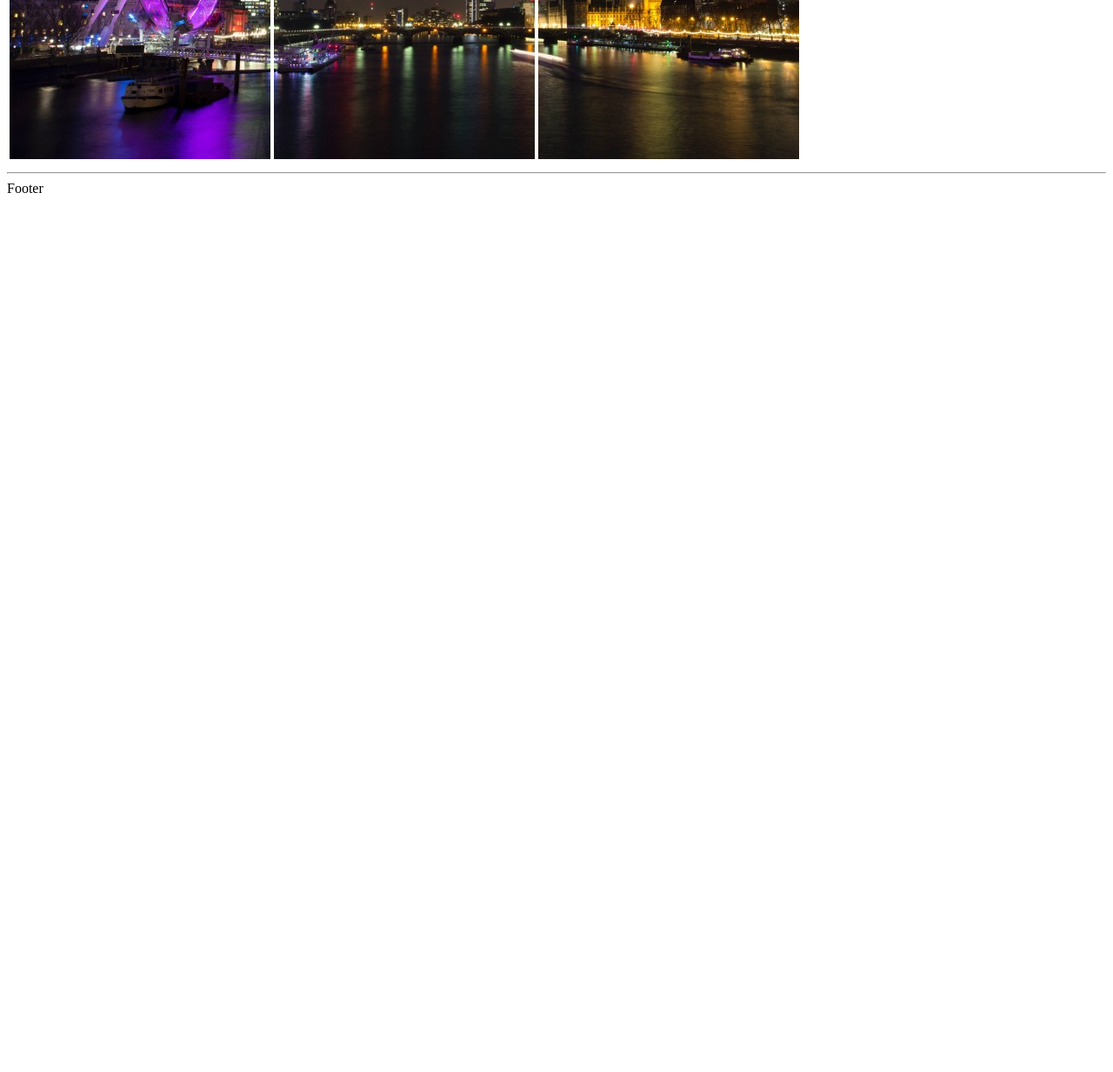
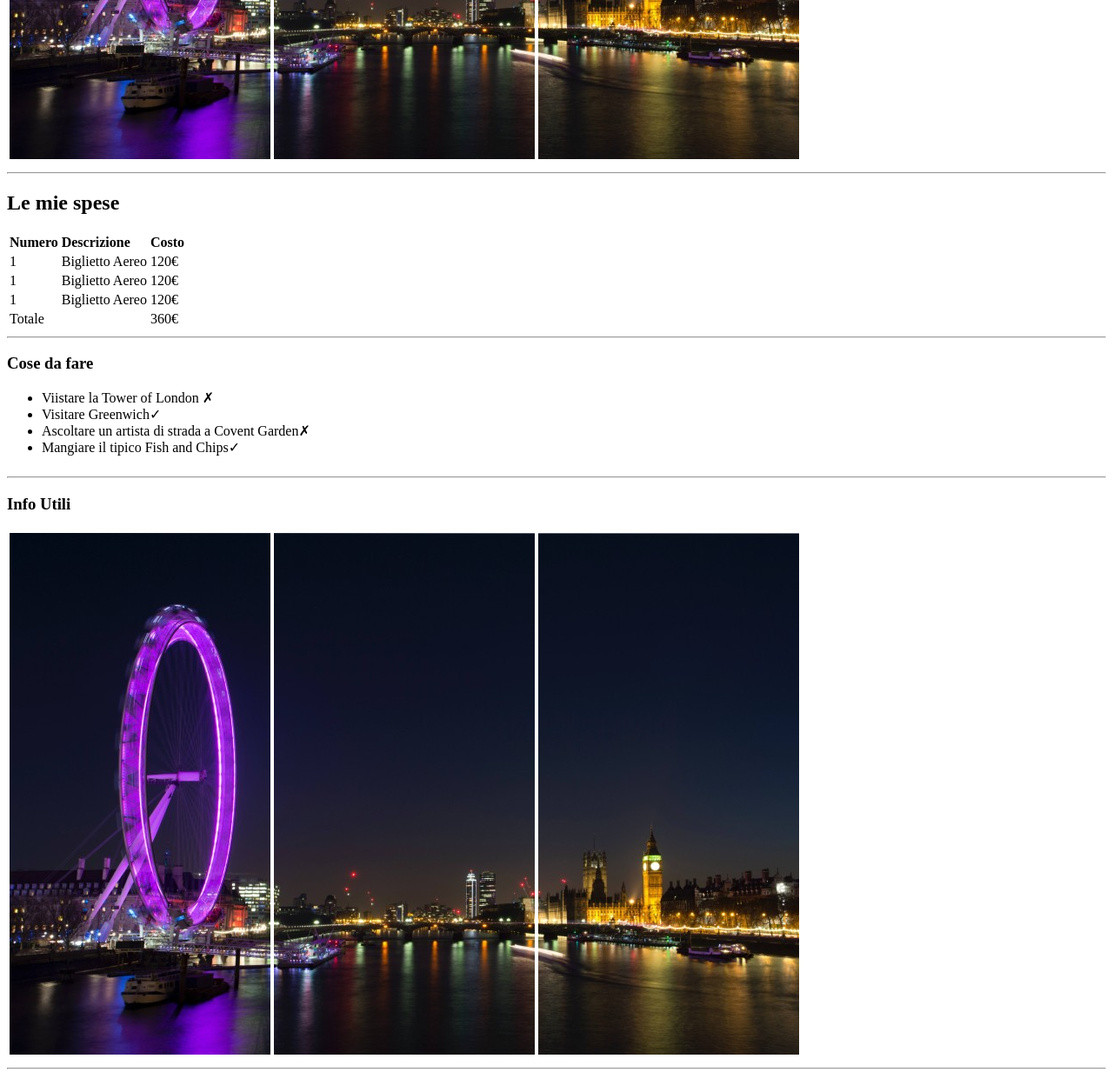
Before and after one commit to coder-ms/html-london-trip, a plain HTML site: page index.html in a window 1280 px wide. Shown: the part 500-1733 px from the top of the page at 87% size. Before the commit the page ends 800 px from the top, so only its background shows below. Drawn offline with Linux system fonts and the light colour scheme.

Commit message:
Le mie Spese e le Cose da fare

```diff
--- a/index.html
+++ b/index.html
@@ -23,9 +23,69 @@
             </tbody>
         </table>
         <hr>
-
+        <h2>Le mie spese</h2>
+        <table>
+            <tbody>
+                <tr>
+                    <td><b>Numero</b></td>
+                    <td><b>Descrizione</b></td>
+                    <td><b>Costo</b></td>
+                </tr>
+                <tr>
+                    <td>1</td>
+                    <td>Biglietto Aereo</td>
+                    <td>120€</td>
+                </tr>
+                <tr>
+                    <td>1</td>
+                    <td>Biglietto Aereo</td>
+                    <td>120€</td>
+                </tr>
+                <tr>
+                    <td>1</td>
+                    <td>Biglietto Aereo</td>
+                    <td>120€</td>
+                </tr>
+                <tr>
+                    <td>Totale</td>
+                    <td></td>
+                    <td>360€</td>
+                </tr>
+            </tbody>
+        </table>
+        <hr>
+        <h3>Cose da fare</h3>
+        <table>
+            <ul>
+                <li>Viistare la Tower of London &cross;</li>
+                <li>Visitare Greenwich&check;</li>
+                <li>Ascoltare un artista di strada a Covent Garden&cross;</li>
+                <li>Mangiare il tipico Fish and Chips&check;</li>
+            </ul>
+        </table>
+        <hr>
+        <h3>Info Utili</h3>
+        <table>
+            <tbody>
+                <tr>
+                    <td><img src="img/pexels-bill-emrich-230794-0.jpg" alt="img"></td>
+                    <td><img src="img/pexels-bill-emrich-230794-1.jpg" alt="img"></td>
+                    <td><img src="img/pexels-bill-emrich-230794-2.jpg" alt="img"></td>
+                </tr>
+            </tbody>
+        </table>
+        <hr>
+        <h3></h3>
+        <table>
+            <tbody>
+                <tr>
+                    <td><img src="img/pexels-bill-emrich-230794-0.jpg" alt="img"></td>
+                    <td><img src="img/pexels-bill-emrich-230794-1.jpg" alt="img"></td>
+                    <td><img src="img/pexels-bill-emrich-230794-2.jpg" alt="img"></td>
+                </tr>
+            </tbody>
+        </table>
+        <hr>
     </main>
-    <!-- inizio footer -->
-    <footer>Footer</footer>
 </body>
 </html>
```
